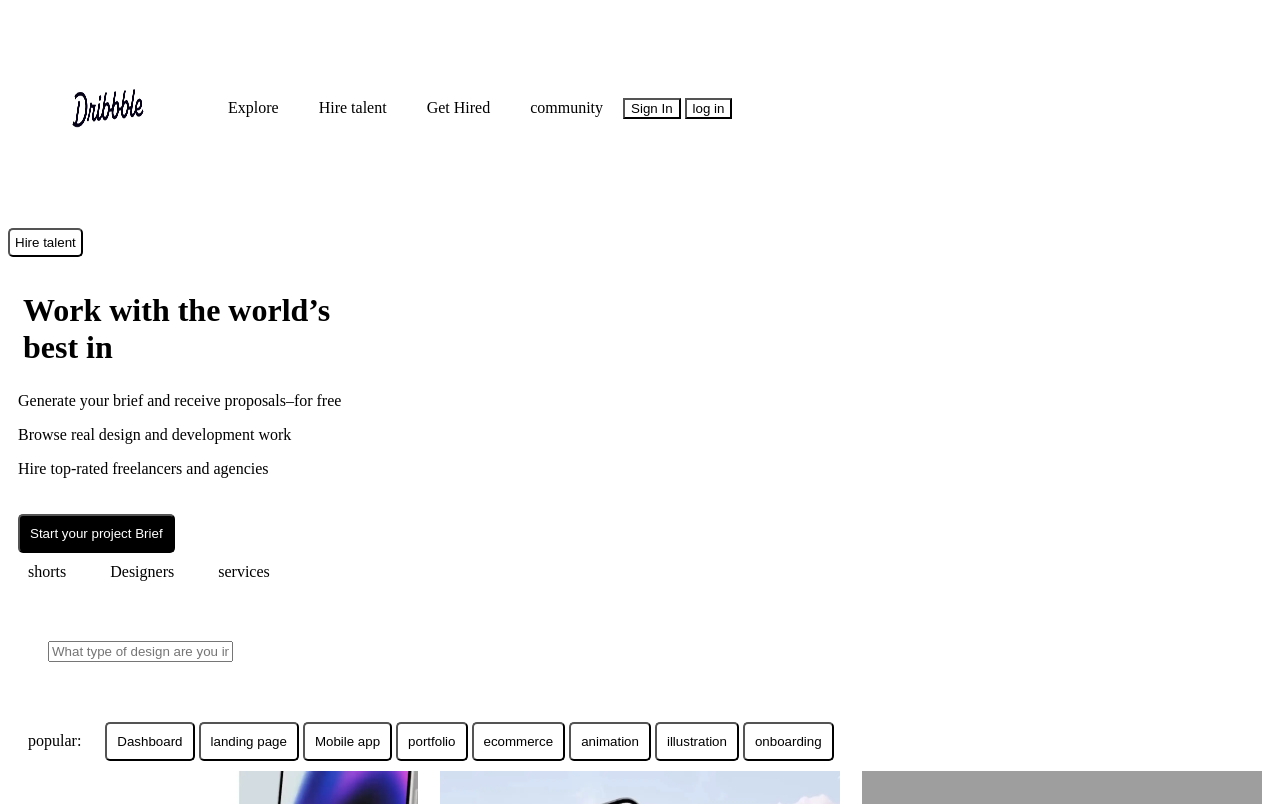
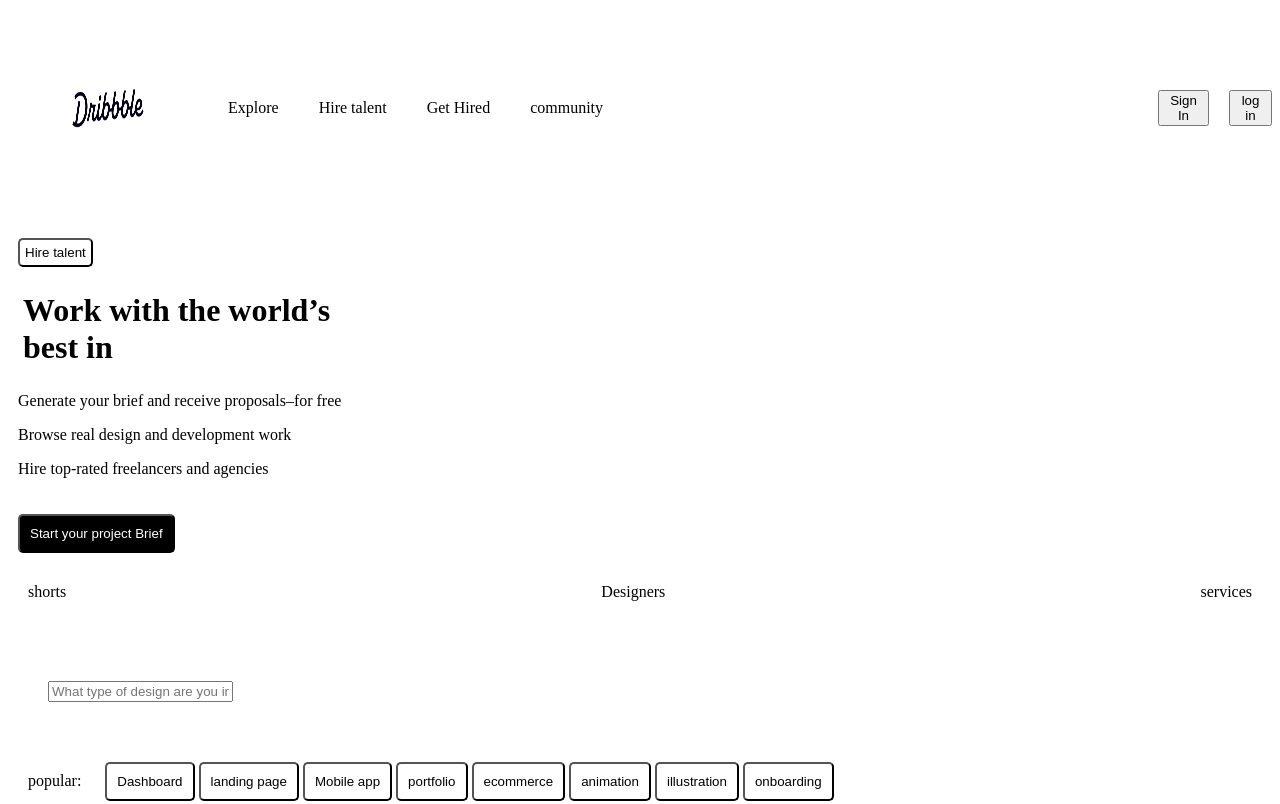
Before and after one commit to serikiabdullaholanrewaju-code/Dribble, a plain HTML site: page index.html in a window 1280 px wide. Shown: the top 804 px of the page. Drawn offline with Linux system fonts and the light colour scheme; grey boxes are pictures that could not be loaded.

Commit message:
uptated header

```diff
--- a/index.html
+++ b/index.html
@@ -6,10 +6,11 @@
     <title>Dribble</title>
     <style>
         header {
-            color: white
+            color: white;
             justify-content: space-between;
             margin-top: none;
-            flex-direction: row;
+            display: flex;
+            align-items: center;
         }
         .nav {
             display:flex;
@@ -69,20 +70,18 @@
             width: 200px;
             height: 200px;
         }
-.enter {
-    align-items: center;
-    border-radius: none;
-    background-color: white;
-    color: black;
-    margin-left: auto;
-    gap: 20px;
-}
 
 .container{
     display: flex;
     justify-content: space-between;
     padding: 10px;
     align-items: center;
+}
+.right{
+    display: flex;
+    align-items: center;
+    gap: 20px;
+
 }
     </style>
 </head>
@@ -94,18 +93,20 @@
         <a href="">Hire talent</a>
         <a href="">Get Hired</a>
         <a href="">community</a>
-        <div class="right">
+        </div>
+        <div>
+<div class="right">
             <button class="enter">Sign In</button>
             <button class="enter">log in</button>
         </div>
         </nav>
         </div>
-        <div>
-            <button class="hire">Hire talent</button>
-        </div>
     </header>
     <div class="container">
         <div class="text">
+            <div>
+                <button class="hire">Hire talent</button>
+            </div>
             <h1 class="hire">Work with the world’s<br>best in</h1>
             <p>Generate your brief and receive proposals–for free</p>
             <p>Browse real design and development work</p>
```
